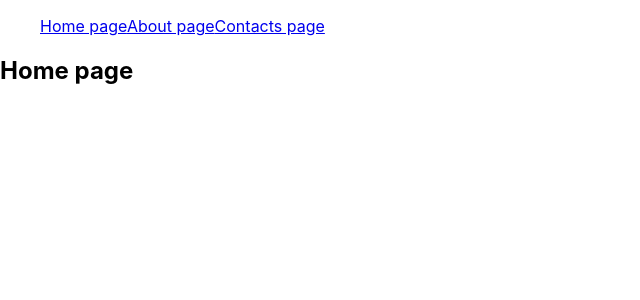
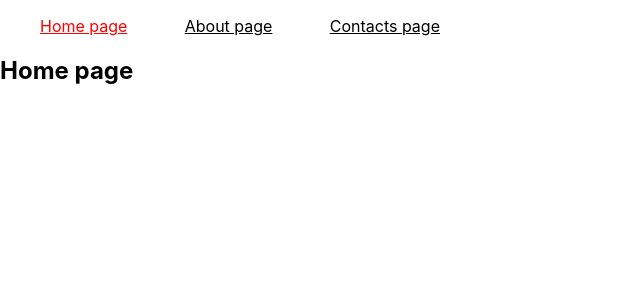
Before and after one commit to h0lst3n/react-course, a React (Create React App) app: page / in a window 1280 px wide. Shown: the top 300 px of the page, without its empty margins (0-640 px from the left). Built offline with nearby package versions, Linux system fonts and the light colour scheme.

Commit message:
Initial commit

```diff
--- a/src/App.js
+++ b/src/App.js
@@ -1,41 +1,34 @@
 import React from 'react';
-import {Route, Switch, Redirect} from 'react-router-dom';
+import { Route, Switch, Redirect } from 'react-router-dom';
 import './App.scss';
 
-import Layout from './Components/Layout';
+import Layout from './components/Layout';
 import HomePage from './Pages/Home';
 import AboutPage from './Pages/About';
 import ContactsPage from './Pages/Contacts';
-//import NotFoundPage from './Pages/404';
+import NotFoundPage from './Pages/404';
 
 const App = () => {
   return (
     <Layout>
       <Switch>
-        {/*
-            BAD EXAMPLE!
-            Такая форма записи вызывает ре-рендер
-            <Route
-              path="/"
-              exact
-              component={props => <HomePage {...props} />}
-            />
-        */}
-       {/*
-           GOOD EXAMPLE!
-           Такая форма записи не вызывает ререндер
-           patter: render props
-           <Route
-            path="/"
-            exact
-            render={props => <HomePage {...props} />}
-            />
-       */}
-        <Route path='/' exact component={HomePage} />
-        <Route path='/about' component={AboutPage} />
-        <Route path='/contacts' component={ContactsPage} />
-        <Redirect to="/" />
+        <Route path="/" exact component={HomePage}/>
+        <Route path="/about" component={AboutPage}/>
+        <Route path="/contacts" component={ContactsPage}/>
+        <Route component={NotFoundPage}/>
       </Switch>
+      {
+        /**
+        BAD WAY
+          <Route path="" component={props => <Component {...props} extraProps="props value">}>
+        **/
+      }
+      {/** GOOD WAY
+      <Route path="/about" render={props => <AboutPage {...props} extraProp="extra props value">}/>
+      <Route path="/about">
+        {props => <AboutPage {...props} extraProps="extra prop value"/>}
+      </Route>
+      **/}
     </Layout>
   );
 }
--- a/src/Pages/404/index.js
+++ b/src/Pages/404/index.js
@@ -3,6 +3,7 @@ import React from 'react';
 export default class NotFoundPagePage extends React.Component {
 
   render() {
+    console.log(this.props);
     return (
       <div>
         <h1>404</h1>
--- a/src/Pages/Contacts/index.js
+++ b/src/Pages/Contacts/index.js
@@ -1,5 +1,5 @@
 import React from 'react';
-import {NavLink} from 'react-router-dom';
+import { NavLink } from 'react-router-dom';
 import queryString from 'query-string';
 
 export default class ContactsPage extends React.Component {
@@ -24,12 +24,12 @@ export default class ContactsPage extends React.Component {
   onCategoryChange = (e) => {
     const category = e.target.value;
     this.props.history.push({
-      pathname: this.props.location.pathname,
+      ...this.props.location,
       search: `category=${category}`
     });
   };
 
-  getGategoryFromProps = props => queryString.parse(props.location.search).category
+  getGategoryFromProps = props => queryString.parse(props.location.search).category;
 
   renderContacts = () => {
     return this.state.contacts.map(
@@ -48,21 +48,26 @@ export default class ContactsPage extends React.Component {
     if (from) {
       this.props.history.push(from);
     }
+    // this.props.history.goBack();
   }
 
   componentDidMount() {
     const category = this.getGategoryFromProps(this.props);
 
     if (!category) {
-      this.props.history.push({
-        pathname: this.props.location.pathname,
-        search: 'category=all'
+      this.props.history.replace({
+        ...this.props.location,
+        search: 'category=all',
+        state: {
+          from: this.props.location.pathname
+        }
       });
     }
   }
 
   render() {
-    const params = queryString.parse(this.props.location.search);
+    //const params = queryString.parse(this.props.location.search);
+    console.log(this.props);
     const contacts = this.renderContacts();
     return (
       <div>
@@ -72,7 +77,7 @@ export default class ContactsPage extends React.Component {
         <label>
         Please select contact group:
           <select onChange={this.onCategoryChange}>
-            <option value="">Select category</option>
+            <option value="" disabled>Select category</option>
             <option value="manager">Manager</option>
             <option value="regular">Regular employee</option>
             <option value="hr">HR</option>
--- a/src/components/Layout/index.js
+++ b/src/components/Layout/index.js
@@ -1,5 +1,7 @@
 import React from 'react';
 import {NavLink} from 'react-router-dom';
+
+import css from './style.module.scss';
 
 export default class Layout extends React.Component {
 
@@ -10,20 +12,33 @@ export default class Layout extends React.Component {
       <React.Fragment>
         <header>
           <nav>
-            <ul>
-              <NavLink to='/'>Home page</NavLink>
+            <ul className={css['nav-panel']}>
+              <NavLink
+                exact
+                to='/'
+                className={css['link']}
+                activeClassName={css['active-link']}
+              >
+              Home page<
+              /NavLink>
               <NavLink to={
                 {
                   pathname: '/about',
-                  search: '?category=cats',
+                  search: '?category=cats&size=medium',
                   hash: '#some-hash',
-                  state: { from: '/layout'}
+                  state: { from: '/layout' }
                 }
               }
-              className="some-class-name"
-              activeClassName="active-link-classname"
+              className={css['link']}
+              activeClassName={css['active-link']}
               >About page</NavLink>
-              <NavLink to='/contacts'>Contacts page</NavLink>
+              <NavLink
+                to='/contacts'
+                className={css['link']}
+                activeClassName={css['active-link']}
+              >
+                Contacts page
+              </NavLink>
             </ul>
           </nav>
         </header>
--- /dev/null
+++ b/src/components/Layout/style.module.scss
@@ -0,0 +1,21 @@
+.layout {
+
+}
+
+.nav-panel {
+  display: flex;
+  flex-direction: row;
+  justify-content: space-between;
+  width: 400px;
+}
+
+.link {
+  color: black;
+  &:visited {
+    color: black;
+  }
+
+  &.active-link {
+    color: red;
+  }
+}
--- a/src/index.js
+++ b/src/index.js
@@ -1,6 +1,6 @@
 import React from 'react';
 import ReactDOM from 'react-dom';
-import {BrowserRouter} from 'react-router-dom';
+import { BrowserRouter } from 'react-router-dom';
 import './index.scss';
 import App from './App';
 import * as serviceWorker from './serviceWorker';
```
Also changed, not shown: 1 other file (tests, documents, lock files or other folders).
